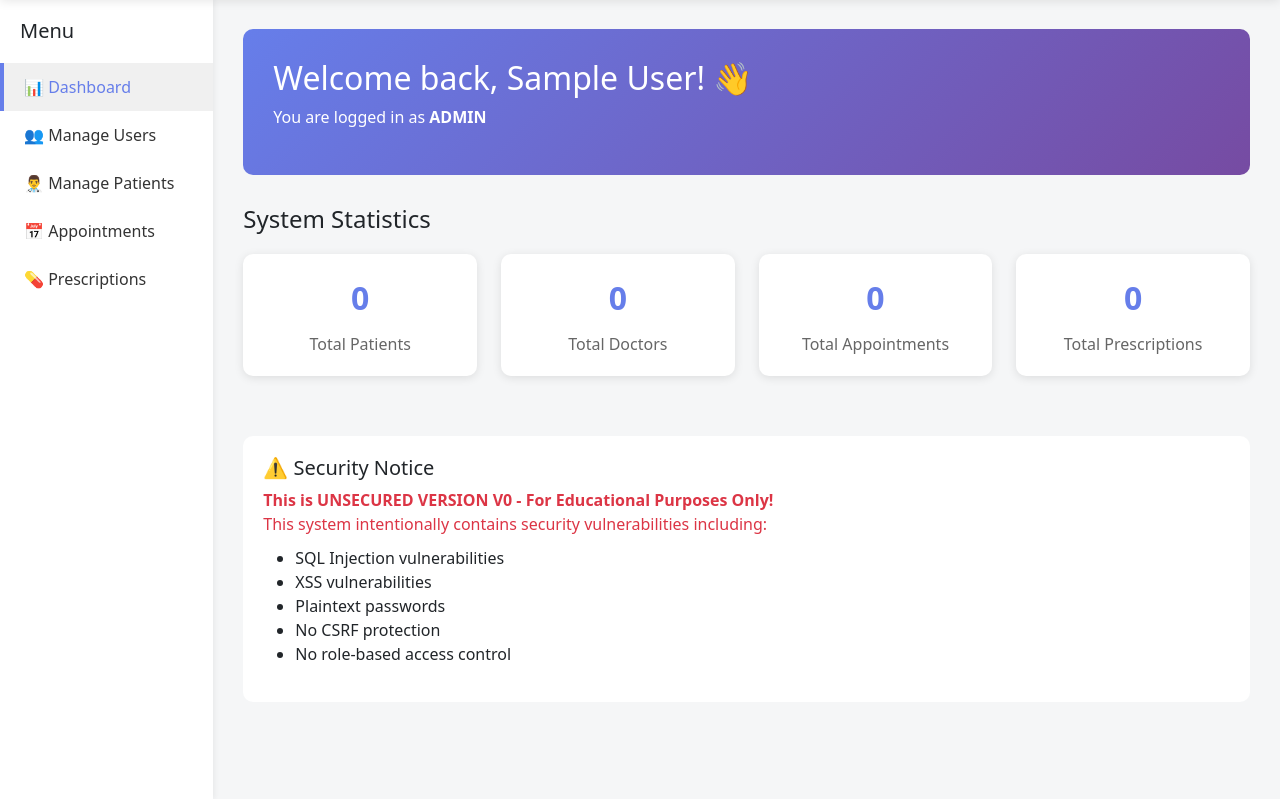
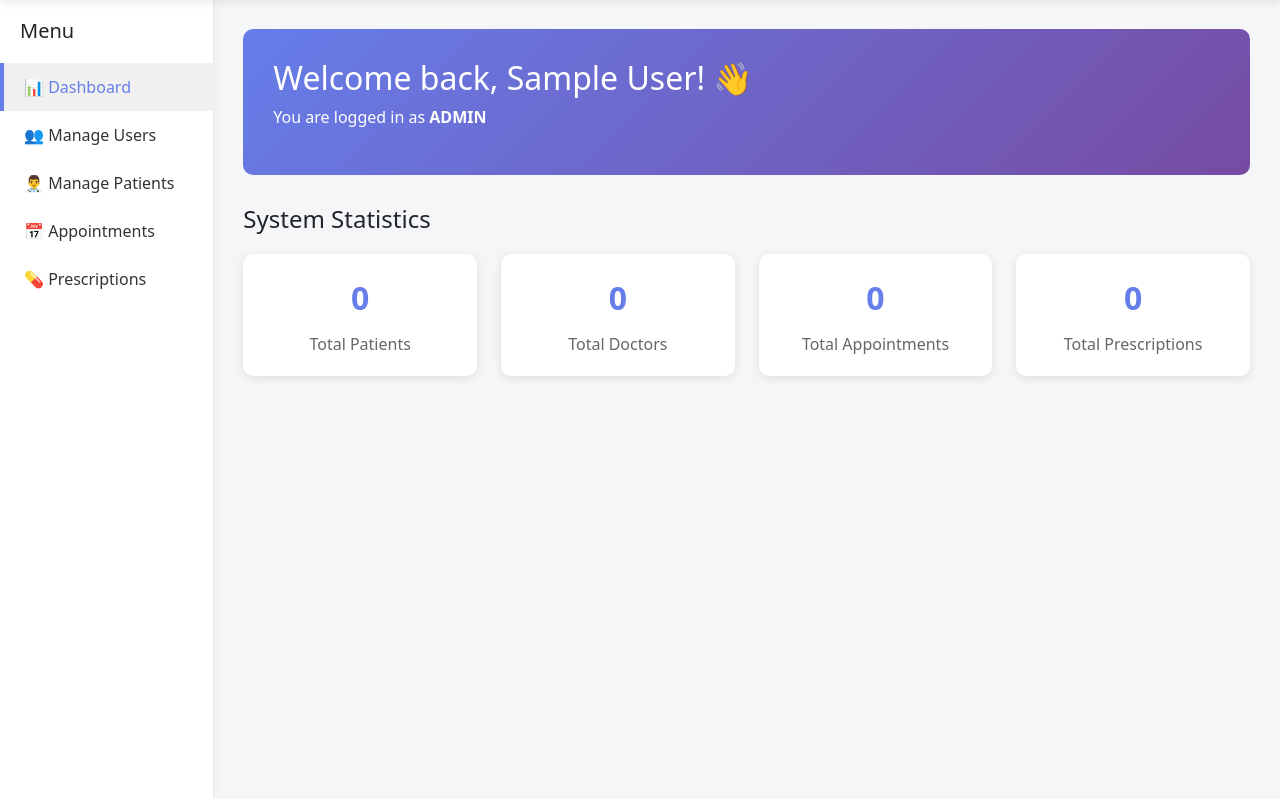
Before and after one commit to Fatima-EzzahraAboutaleb/Clinic-Management-System, a PHP site: page /dashboard.php in a window 1280 px wide. Shown: the part 57-856 px from the top of the page. Run offline with PHP 8.4, Linux system fonts and the light colour scheme; the visitor is signed in with stand-in values (Sample User, id 1); data that the repository does not hold is empty.

Commit message:
Update ui

```diff
--- a/appointments.php
+++ b/appointments.php
@@ -14,14 +14,12 @@ $error = '';
 
 // Handle Add Appointment
 if ($_SERVER['REQUEST_METHOD'] === 'POST' && isset($_POST['add_appointment'])) {
-    // VULNERABLE: No input validation
     $patient_id = $_POST['patient_id'];
     $doctor_id = $_POST['doctor_id'];
     $appointment_date = $_POST['appointment_date'];
     $reason = $_POST['reason'];
     $notes = $_POST['notes'];
 
-    // VULNERABLE: SQL Injection - No prepared statements
     $insert_query = "INSERT INTO appointments (patient_id, doctor_id, appointment_date, reason, notes, status)
                      VALUES ($patient_id, $doctor_id, '$appointment_date', '$reason', '$notes', 'scheduled')";
 
@@ -36,7 +34,6 @@ if ($_SERVER['REQUEST_METHOD'] === 'POST' && isset($_POST['add_appointment'])) {
 if (isset($_GET['delete'])) {
     $appointment_id = $_GET['delete'];
 
-    // VULNERABLE: No validation or permission checks
     $delete_query = "DELETE FROM appointments WHERE id = $appointment_id";
 
     if ($conn->query($delete_query) === TRUE) {
@@ -51,7 +48,6 @@ if (isset($_GET['update_status'])) {
     $appointment_id = $_GET['update_status'];
     $status = $_GET['status'];
 
-    // VULNERABLE: No input validation
     $update_query = "UPDATE appointments SET status = '$status' WHERE id = $appointment_id";
 
     if ($conn->query($update_query) === TRUE) {
--- a/config/database.php
+++ b/config/database.php
@@ -1,13 +1,11 @@
 <?php
 // Database Configuration
-// VULNERABLE: Hardcoded credentials (no environment variables)
 
 $db_host = 'localhost';
 $db_user = 'root';
 $db_password = ''; // Empty password for local development
 $db_name = 'clinic_management';
 
-// Create connection (VULNERABLE: No prepared statements will be used)
 $conn = new mysqli($db_host, $db_user, $db_password, $db_name);
 
 // Check connection
--- a/dashboard.php
+++ b/dashboard.php
@@ -2,7 +2,6 @@
 session_start();
 require_once 'config/database.php';
 
-// VULNERABLE: No proper authentication check
 if (!isset($_SESSION['user_id'])) {
     header('Location: login.php');
     exit();
@@ -13,7 +12,6 @@ $role = $_SESSION['role'];
 $username = $_SESSION['username'];
 $full_name = $_SESSION['full_name'];
 
-// Get statistics based on role
 $stats = [
     'patients' => 0,
     'doctors' => 0,
@@ -196,20 +194,7 @@ $stats['prescriptions'] = $result->fetch_assoc()['count'];
                     </div>
                 </div>
 
-                <div style="margin-top: 40px; padding: 20px; background: white; border-radius: 10px;">
-                    <h5>⚠️ Security Notice</h5>
-                    <p style="color: #dc3545; margin: 0;">
-                        <strong>This is UNSECURED VERSION V0 - For Educational Purposes Only!</strong><br>
-                        This system intentionally contains security vulnerabilities including:
-                        <ul style="margin-top: 10px;">
-                            <li>SQL Injection vulnerabilities</li>
-                            <li>XSS vulnerabilities</li>
-                            <li>Plaintext passwords</li>
-                            <li>No CSRF protection</li>
-                            <li>No role-based access control</li>
-                        </ul>
-                    </p>
-                </div>
+
             </div>
         </div>
     </div>
--- a/database/clinic_setup.sql
+++ b/database/clinic_setup.sql
@@ -1,10 +1,10 @@
 -- Clinic Management System Database Schema
--- VULNERABLE VERSION - V0
+
 
 CREATE DATABASE IF NOT EXISTS clinic_management;
 USE clinic_management;
 
--- Users Table (VULNERABLE: passwords stored in plain text)
+-- Users Table
 CREATE TABLE IF NOT EXISTS users (
     id INT PRIMARY KEY AUTO_INCREMENT,
     username VARCHAR(50) UNIQUE NOT NULL,
--- a/login.php
+++ b/login.php
@@ -5,18 +5,15 @@ require_once 'config/database.php';
 $error = '';
 
 if ($_SERVER['REQUEST_METHOD'] === 'POST') {
-    // VULNERABLE: No input validation
     $username = $_POST['username'];
     $password = $_POST['password'];
 
-    // VULNERABLE: SQL Injection - Direct query without prepared statements
     $query = "SELECT * FROM users WHERE username = '$username' AND password = '$password'";
     $result = $conn->query($query);
 
     if ($result->num_rows === 1) {
         $user = $result->fetch_assoc();
 
-        // VULNERABLE: No secure session handling with tokens
         $_SESSION['user_id'] = $user['id'];
         $_SESSION['username'] = $user['username'];
         $_SESSION['role'] = $user['role'];
--- a/logout.php
+++ b/logout.php
@@ -1,10 +1,8 @@
 <?php
 session_start();
 
-// VULNERABLE: Session not properly destroyed
 session_destroy();
 
-// Redirect to login
 header('Location: login.php');
 exit();
 ?>
--- a/patient_detail.php
+++ b/patient_detail.php
@@ -9,7 +9,6 @@ if (!isset($_SESSION['user_id'])) {
 
 $patient_id = $_GET['id'] ?? 0;
 
-// VULNERABLE: No input validation or authorization check
 $query = "SELECT p.*, u.full_name, u.username, u.email, u.phone as user_phone, u.role
           FROM patients p
           JOIN users u ON p.user_id = u.id
@@ -24,7 +23,6 @@ if ($result->num_rows === 0) {
 
 $patient = $result->fetch_assoc();
 
-// Get patient's appointments
 $appointments_query = "SELECT a.*, d.id as doctor_id, du.full_name as doctor_name
                        FROM appointments a
                        JOIN doctors d ON a.doctor_id = d.id
@@ -35,7 +33,6 @@ $appointments_query = "SELECT a.*, d.id as doctor_id, du.full_name as doctor_nam
 
 $appointments_result = $conn->query($appointments_query);
 
-// Get patient's prescriptions
 $prescriptions_query = "SELECT p.*, du.full_name as doctor_name
                         FROM prescriptions p
                         JOIN doctors d ON p.doctor_id = d.id
@@ -112,7 +109,6 @@ $prescriptions_result = $conn->query($prescriptions_query);
                             <div class="col-md-6">
                                 <div class="info-label">Full Name:</div>
                                 <div class="info-value">
-                                    <!-- VULNERABLE: XSS - Direct echo -->
                                     <?php echo htmlspecialchars($patient['full_name']); ?>
                                 </div>
 
@@ -144,7 +140,6 @@ $prescriptions_result = $conn->query($prescriptions_query);
 
                         <div class="info-label">Medical History:</div>
                         <div class="info-value">
-                            <!-- VULNERABLE: XSS - Long medical history displayed -->
                             <textarea class="form-control" rows="5" readonly><?php echo htmlspecialchars($patient['medical_history']); ?></textarea>
                         </div>
                     </div>
--- a/register.php
+++ b/register.php
@@ -5,7 +5,6 @@ $error = '';
 $success = '';
 
 if ($_SERVER['REQUEST_METHOD'] === 'POST') {
-    // VULNERABLE: No input validation or sanitization
     $username = $_POST['username'];
     $password = $_POST['password'];
     $email = $_POST['email'];
@@ -13,14 +12,12 @@ if ($_SERVER['REQUEST_METHOD'] === 'POST') {
     $role = $_POST['role'];
     $phone = $_POST['phone'] ?? '';
 
-    // VULNERABLE: SQL Injection - Direct query without prepared statements
     $check_query = "SELECT * FROM users WHERE username = '$username'";
     $result = $conn->query($check_query);
 
     if ($result->num_rows > 0) {
         $error = "Username already exists!";
     } else {
-        // VULNERABLE: Passwords stored in plain text (NO hashing)
         $insert_query = "INSERT INTO users (username, password, email, full_name, role, phone)
                          VALUES ('$username', '$password', '$email', '$full_name', '$role', '$phone')";
 
```
Also changed, not shown: patients.php (+0 -9 lines), prescriptions.php (+0 -7 lines), users.php (+1 -14 lines).
